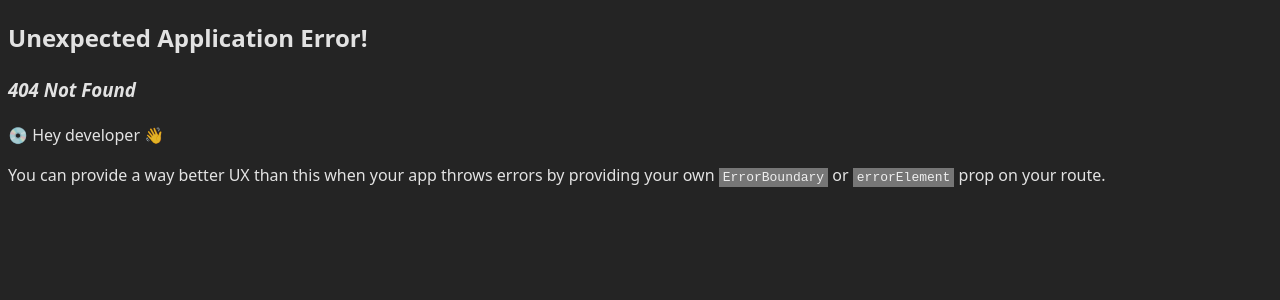
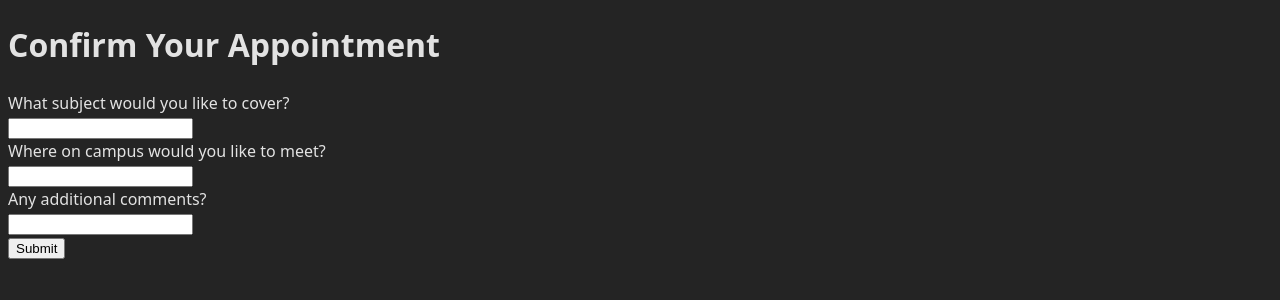
Before and after one commit to BlakeDiaz/tutoring_website, a React (Vite) app in the folder frontend/: page /confirm_booking in a window 1280 px wide. Before the commit this address had no page. Shown: the top 300 px of the page. Built offline with nearby package versions, Linux system fonts and the light colour scheme.

Commit message:
Added booking confirmation form

```diff
--- /dev/null
+++ b/frontend/src/BookingConfirmationForm.tsx
@@ -0,0 +1,22 @@
+function BookingConfirmationForm() {
+  return (
+    <form action="/api/book/confirm_booking" method="post">
+      <h1>Confirm Your Appointment</h1>
+      <label htmlFor="subject">What subject would you like to cover?</label>
+      <br />
+      <input type="text" id="subject" name="subject" required />
+      <br />
+      <label htmlFor="location">Where on campus would you like to meet?</label>
+      <br />
+      <input type="text" id="location" name="location" required />
+      <br />
+      <label htmlFor="comments">Any additional comments?</label>
+      <br />
+      <input type="text" id="comments" name="comments" />
+      <br />
+      <input type="submit" value="Submit" />
+    </form>
+  );
+}
+
+export default BookingConfirmationForm;
--- a/frontend/src/routes.ts
+++ b/frontend/src/routes.ts
@@ -2,6 +2,7 @@ import { createBrowserRouter } from "react-router";
 import App from "./App";
 import Calendar from "./Calendar";
 import AppointmentList from "./AppointmentList";
+import BookingConfirmationForm from "./BookingConfirmationForm";
 
 export const app_router = createBrowserRouter([
   {
@@ -18,4 +19,8 @@ export const app_router = createBrowserRouter([
       },
     ],
   },
+  {
+    path: "/confirm_booking",
+    Component: BookingConfirmationForm,
+  },
 ]);
```
